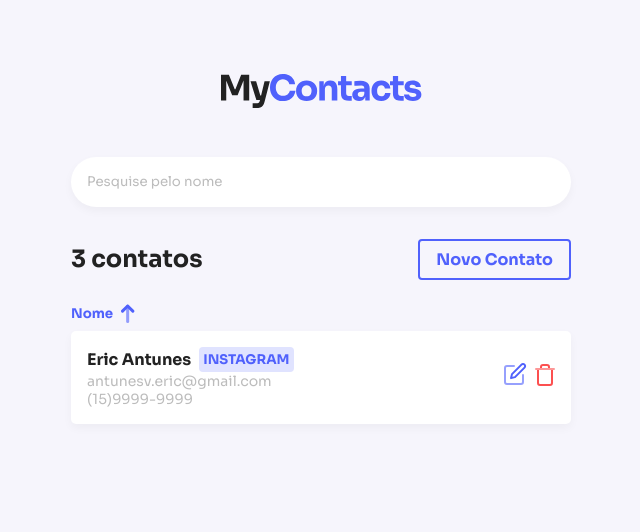
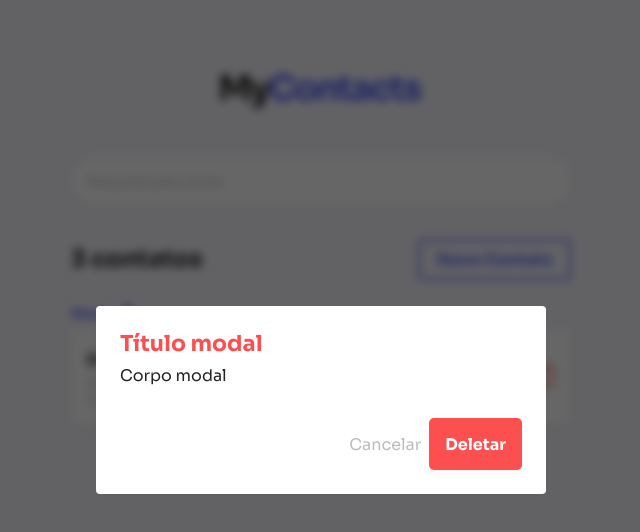
Before and after one commit to eric-vantunes/frontend-contacts, a React (Vite) app: page / in a window 1280 px wide. Shown: the top 532 px of the page, without its empty margins (319-959 px from the left). Built offline with nearby package versions, Linux system fonts and the light colour scheme.

Commit message:
feat: created modal

```diff
--- a/src/assets/styles/themes/default.jsx
+++ b/src/assets/styles/themes/default.jsx
@@ -12,6 +12,15 @@ export default {
       900: '#222222',
       200: '#BCBCBC',
     },
+
+    danger: {
+      light: '#F97171',
+      main: '#FC5050',
+      dark: '#F63131',
+    },
+    dark: {
+      900: '#222222',
+    },
   },
 
 };
--- a/src/components/Button.jsx
+++ b/src/components/Button.jsx
@@ -1,9 +1,9 @@
-import styled from 'styled-components';
+import styled, { css } from 'styled-components';
 
 export default styled.button`
-  width: 100%;
   height: 52px;
   border: none;
+  padding: 0 16px;
   background: ${({ theme }) => theme.colors.primary.main};
   font-size: 16px;
   box-shadow: 0px 4px 10px rgba(0, 0, 0, 0.04);
@@ -24,4 +24,17 @@ export default styled.button`
     background: #ccc;
     cursor: default;
   }
+
+  ${({ theme, danger }) => danger && css`
+    background: ${theme.colors.danger.main};
+
+    &:hover {
+      background: ${theme.colors.danger.light};
+    }
+
+    &:active {
+      background: ${theme.colors.danger.dark};
+    }
+
+  `}
 `;
--- a/src/components/ContactForm/styles.jsx
+++ b/src/components/ContactForm/styles.jsx
@@ -6,4 +6,8 @@ export const Form = styled.form`
 
 export const ButtonContainer = styled.div`
   margin-top: 24px;
+
+  button {
+    width: 100%;
+  }
 `;
--- /dev/null
+++ b/src/components/Modal/index.jsx
@@ -0,0 +1,32 @@
+import PropTypes from 'prop-types';
+import { Overlay, Container, Footer } from './styles';
+
+import Button from '../Button';
+
+export default function Modal({ danger }) {
+  return (
+    <Overlay>
+      <Container danger={danger}>
+        <h1>Título modal</h1>
+        <p>Corpo modal</p>
+
+        <Footer>
+          <button type="button" className="cancel-button">
+            Cancelar
+          </button>
+          <Button type="button" danger={danger}>
+            Deletar
+          </Button>
+        </Footer>
+      </Container>
+    </Overlay>
+  );
+}
+
+Modal.propTypes = {
+  danger: PropTypes.bool,
+};
+
+Modal.defaultProps = {
+  danger: false,
+};
--- /dev/null
+++ b/src/components/Modal/styles.jsx
@@ -0,0 +1,49 @@
+import styled from 'styled-components';
+
+export const Overlay = styled.div`
+  background: rgba(0, 0, 0, 0.6);
+  backdrop-filter: blur(5px);
+  position: absolute;
+  width: 100%;
+  height: 100%;
+  left: 0;
+  top: 0;
+  display: flex;
+  justify-content: center;
+  align-items: center;
+`;
+
+export const Container = styled.div`
+  width: 100%;
+  max-width: 450px;
+  background: #fff;
+  border-radius: 4px;
+  padding: 24px;
+  box-shadow: 0px 4px 10px rgba(0, 0, 0, 0.04);
+
+  h1 {
+    font-size: 22px;
+    color: ${({ theme, danger }) => (
+    danger ? theme.colors.danger.main : theme.colors.dark[900]
+  )}
+  }
+
+  p{
+    margin-top: 8px;
+  }
+`;
+
+export const Footer = styled.footer`
+  margin-top: 32px;
+  display: flex;
+  align-items: center;
+  justify-content: flex-end;
+
+  .cancel-button {
+    background: transparent;
+    border: none;
+    font-size: 16px;
+    margin-right: 8px;
+    color: ${({ theme }) => theme.colors.gray[200]};
+  }
+`;
--- a/src/pages/Home/index.jsx
+++ b/src/pages/Home/index.jsx
@@ -5,10 +5,12 @@ import {
 import arrow from '../../assets/images/icons/arrow.svg';
 import edit from '../../assets/images/icons/edit.svg';
 import trash from '../../assets/images/icons/trash.svg';
+import Modal from '../../components/Modal';
 
 export default function Home() {
   return (
     <Container>
+      <Modal danger />
       <InputSearchContainer>
         <input type="text" placeholder="Pesquise pelo nome" />
       </InputSearchContainer>
```
Also changed, not shown: 1 other file (tests, documents, lock files or other folders).
